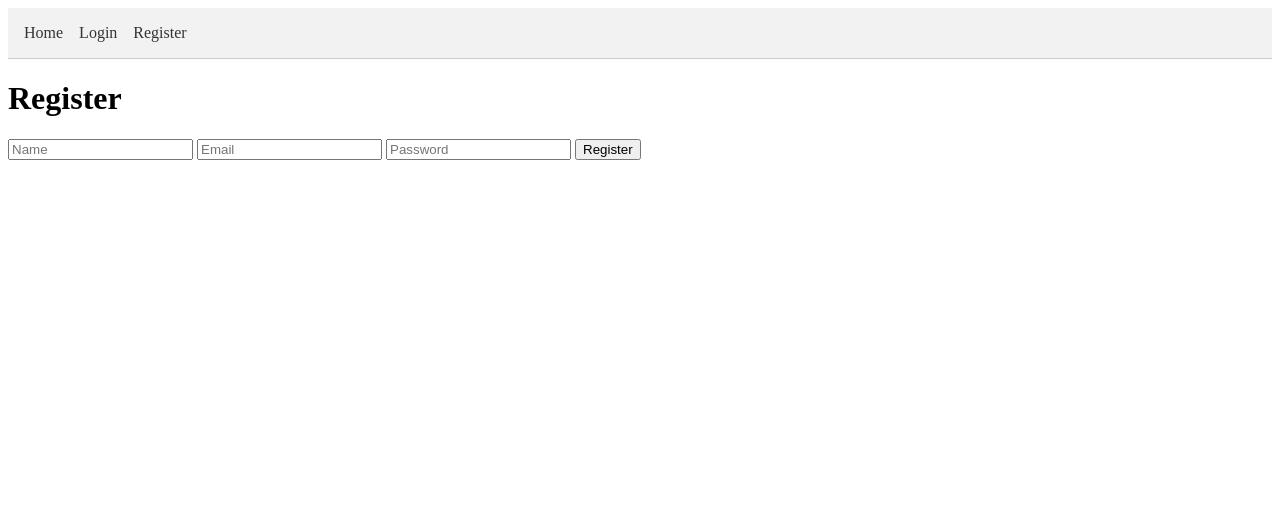
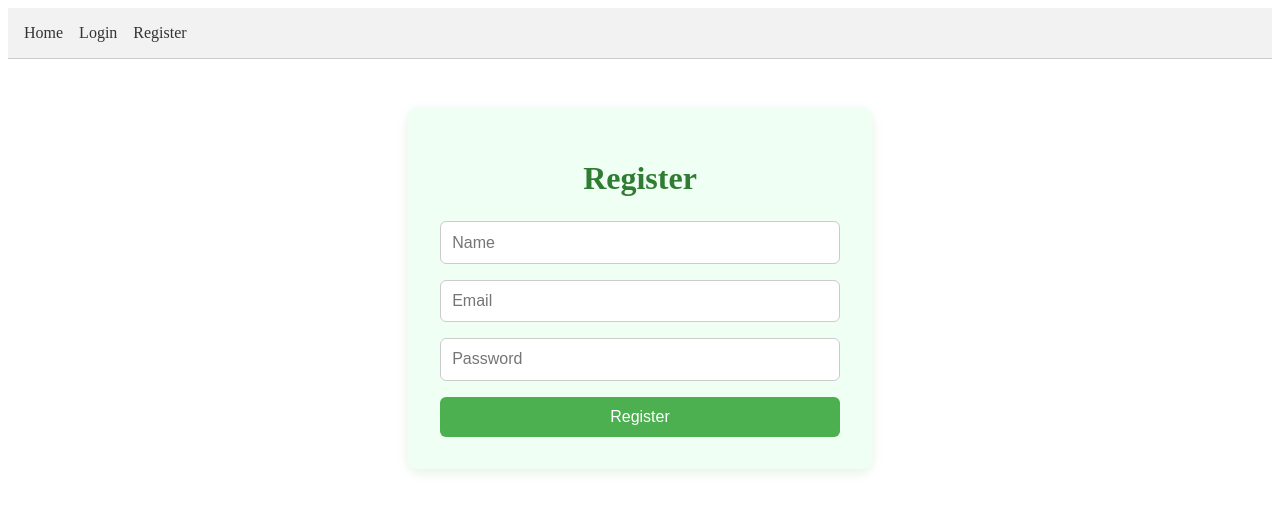
Before and after one commit to kamalbachir/TOMZ68-Programming, a SvelteKit app: page /register in a window 1280 px wide. Shown: the top 512 px of the page. Built offline with nearby package versions, Linux system fonts and the light colour scheme.

Commit message:
Update +page.svelte

```diff
--- a/src/routes/(frontend)/register/+page.svelte
+++ b/src/routes/(frontend)/register/+page.svelte
@@ -30,6 +30,7 @@
     }
 </script>
 
+<div class="form-container">
     <h1>Register</h1>
 
     <form on:submit|preventDefault={handleRegister}>
@@ -37,7 +38,59 @@
         <input type="email" bind:value={email} placeholder="Email" required />
         <input type="password" bind:value={password} placeholder="Password" required />
         <button type="submit">Register</button>
+
         {#if error}
-        <p style="color: red;">{error}</p>
+            <p class="error">{error}</p>
         {/if}
     </form>
+</div>
+
+<style>
+    .form-container {
+        max-width: 400px;
+        margin: 3rem auto;
+        padding: 2rem;
+        background-color: #f0fff4;
+        border-radius: 10px;
+        box-shadow: 0 4px 12px rgba(0, 128, 0, 0.1);
+        text-align: center;
+    }
+
+    h1 {
+        color: #2e7d32;
+        margin-bottom: 1.5rem;
+    }
+
+    form {
+        display: flex;
+        flex-direction: column;
+        gap: 1rem;
+    }
+
+    input {
+        padding: 0.7rem;
+        border: 1px solid #ccc;
+        border-radius: 6px;
+        font-size: 1rem;
+    }
+
+    button {
+        padding: 0.7rem;
+        font-size: 1rem;
+        background-color: #4caf50;
+        color: white;
+        border: none;
+        border-radius: 6px;
+        cursor: pointer;
+        transition: background-color 0.3s ease;
+    }
+
+    button:hover {
+        background-color: #388e3c;
+    }
+
+    .error {
+        color: red;
+        font-weight: bold;
+    }
+</style>
```
Lines whose indentation alone changed are shown as unchanged.
